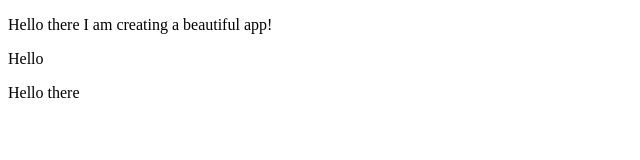
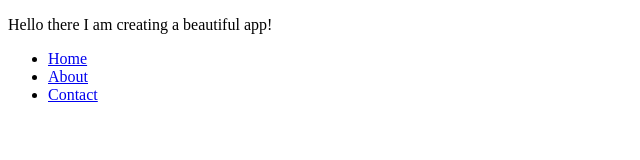
Before and after one commit to hjwatson6/class-test, a plain HTML site: page index.html in a window 1280 px wide. Shown: the whole page, without its empty margins (0-640 px from the left). Drawn offline with Linux system fonts and the light colour scheme.

Commit message:
added navigation header

```diff
--- a/index.html
+++ b/index.html
@@ -7,9 +7,12 @@
 </head>
 <body>
     <p>Hello there I am creating a beautiful app!</p>
-    <nav>
-        <p>Hello</p>
-        <p>Hello there</p>
-    </nav>
+    <nav class="menu">
+  <ul>
+    <li><a href="#">Home</a></li>
+    <li><a href="#">About</a></li>
+    <li><a href="#">Contact</a></li>
+  </ul>
+</nav>
 </body>
 </html>
```
